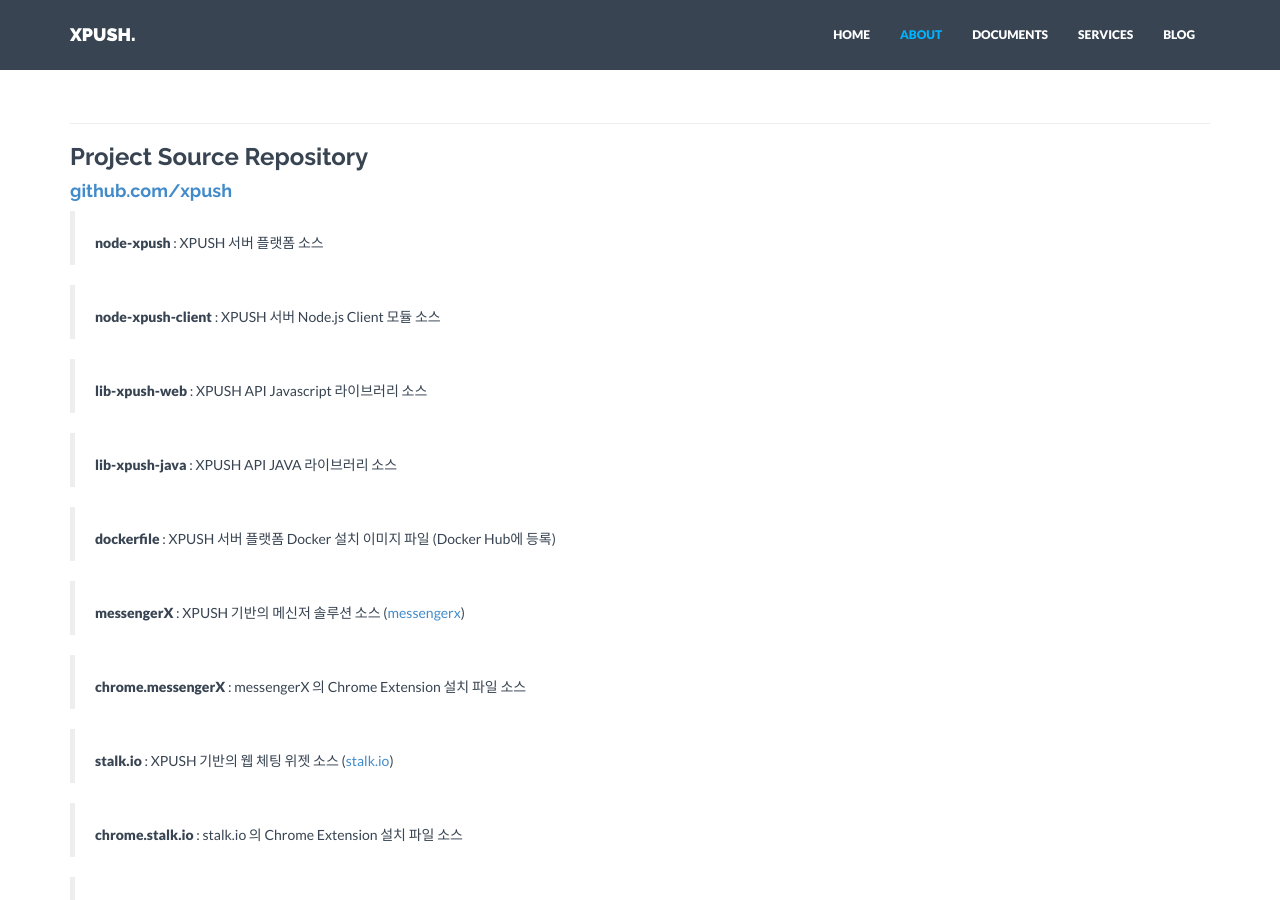
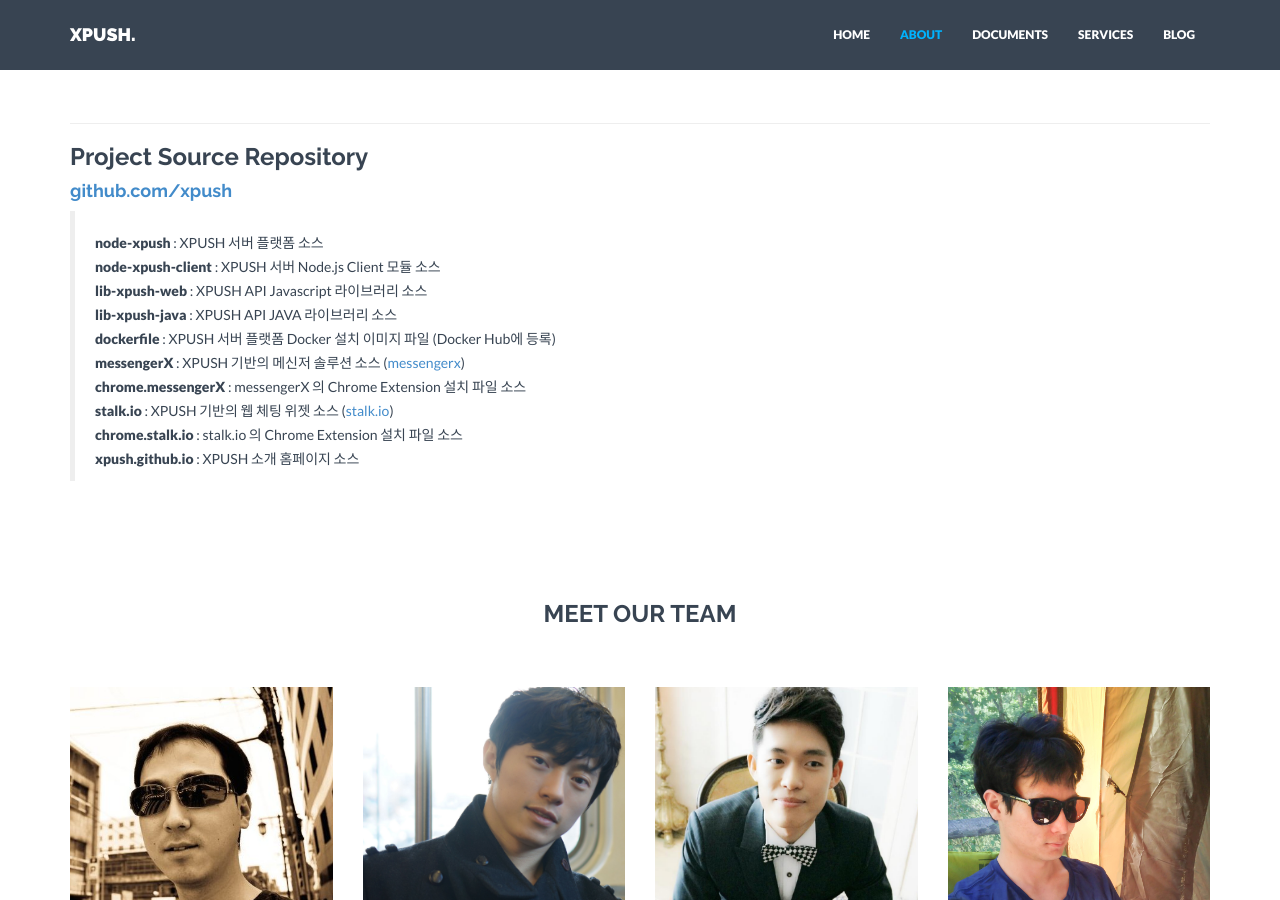
Before and after one commit to xpush/xpush.github.io, a Jekyll site: the page built from about/index.md, in a window 1280 px wide and 900 px high, scrolled down 2969 px. Built offline with Jekyll 4.4.1, drawn with Linux system fonts in a browser that asks for light colours; nearby versions of some CDN libraries.

```diff
--- a/about/index.md
+++ b/about/index.md
@@ -75,23 +75,13 @@ Session 서버는 사용자 접속을 위한 인증과 사용자 관리 및 부
 ### Project Source Repository
 
 #### **[github.com/xpush](http://github.com/xpush)**
-
-> **node-xpush** : XPUSH 서버 플랫폼 소스
-
-> **node-xpush-client** : XPUSH 서버 Node.js Client 모듈 소스
-
-> **lib-xpush-web** : XPUSH API Javascript 라이브러리 소스
-
-> **lib-xpush-java** : XPUSH API JAVA 라이브러리 소스
-
-> **dockerfile** : XPUSH 서버 플랫폼 Docker 설치 이미지 파일 (Docker Hub에 등록)
-
-> **messengerX** : XPUSH 기반의 메신저 솔루션 소스 ([messengerx](http://messengerx.github.io))
-
-> **chrome.messengerX** : messengerX 의 Chrome Extension 설치 파일 소스
-
-> **stalk.io** : XPUSH 기반의 웹 체팅 위젯 소스 ([stalk.io](http://stalk.io))
-
-> **chrome.stalk.io** : stalk.io 의 Chrome Extension 설치 파일 소스
-
+> **node-xpush** : XPUSH 서버 플랫폼 소스 <br>
+> **node-xpush-client** : XPUSH 서버 Node.js Client 모듈 소스 <br>
+> **lib-xpush-web** : XPUSH API Javascript 라이브러리 소스 <br>
+> **lib-xpush-java** : XPUSH API JAVA 라이브러리 소스 <br>
+> **dockerfile** : XPUSH 서버 플랫폼 Docker 설치 이미지 파일 (Docker Hub에 등록) <br>
+> **messengerX** : XPUSH 기반의 메신저 솔루션 소스 ([messengerx](http://messengerx.github.io)) <br>
+> **chrome.messengerX** : messengerX 의 Chrome Extension 설치 파일 소스 <br>
+> **stalk.io** : XPUSH 기반의 웹 체팅 위젯 소스 ([stalk.io](http://stalk.io)) <br>
+> **chrome.stalk.io** : stalk.io 의 Chrome Extension 설치 파일 소스 <br>
 > **xpush.github.io** : XPUSH 소개 홈페이지 소스
```
